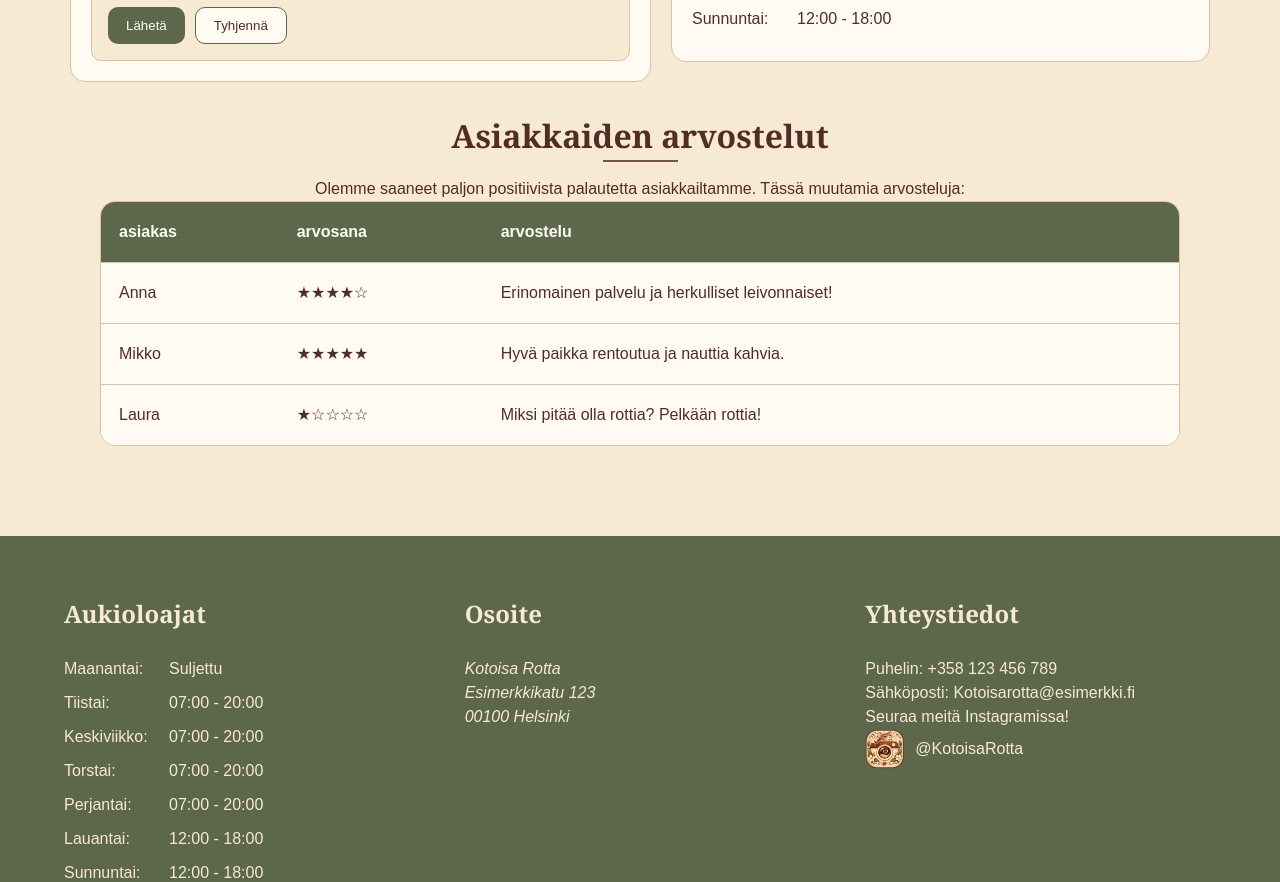
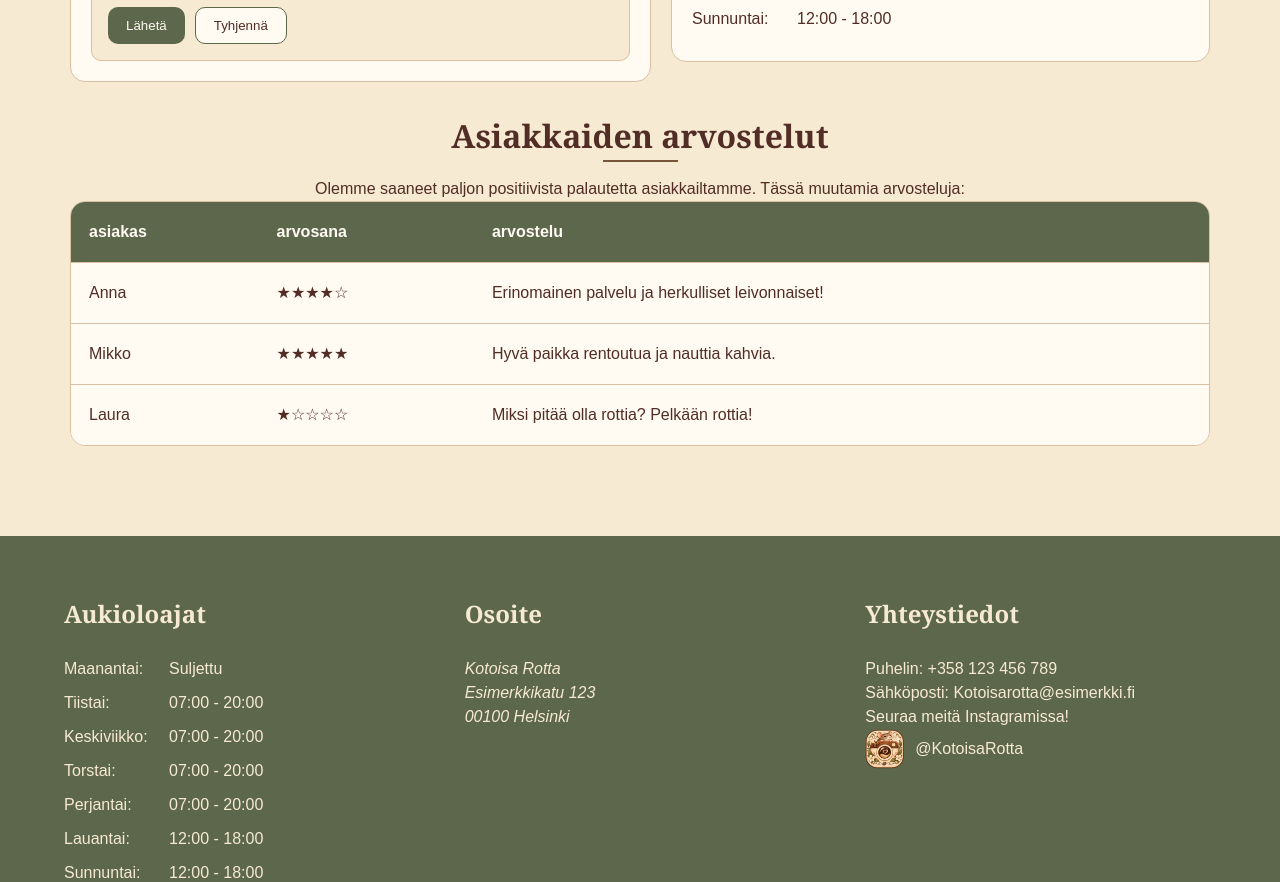
Before and after one commit to VeeraHalva/KotoisaRotta, a plain HTML site: page yhteystiedot.html in a window 1280 px wide. Shown: the part 990-1872 px from the top of the page. Drawn offline with Linux system fonts and the light colour scheme.

Commit message:
Tehty taulukosta yhtä leveä myiden laatikoiden kanssa

```diff
--- a/css/style.css
+++ b/css/style.css
@@ -808,6 +808,8 @@ Yhteystiedot
     background-color: #f6ead2;
     border: none;
     text-align: center;
+    padding-left: 0;
+    padding-right: 0;
 }
 
 .arvostelut h2 {
@@ -838,6 +840,8 @@ arvostelut p {
     border: 1px solid #dcc0a4;
     border-radius: 15px;
     overflow-x: auto;
+    max-width: 100%;
+    margin: 0 auto;
 }
 
 /* taulukon tausta ja leveys*/
```
